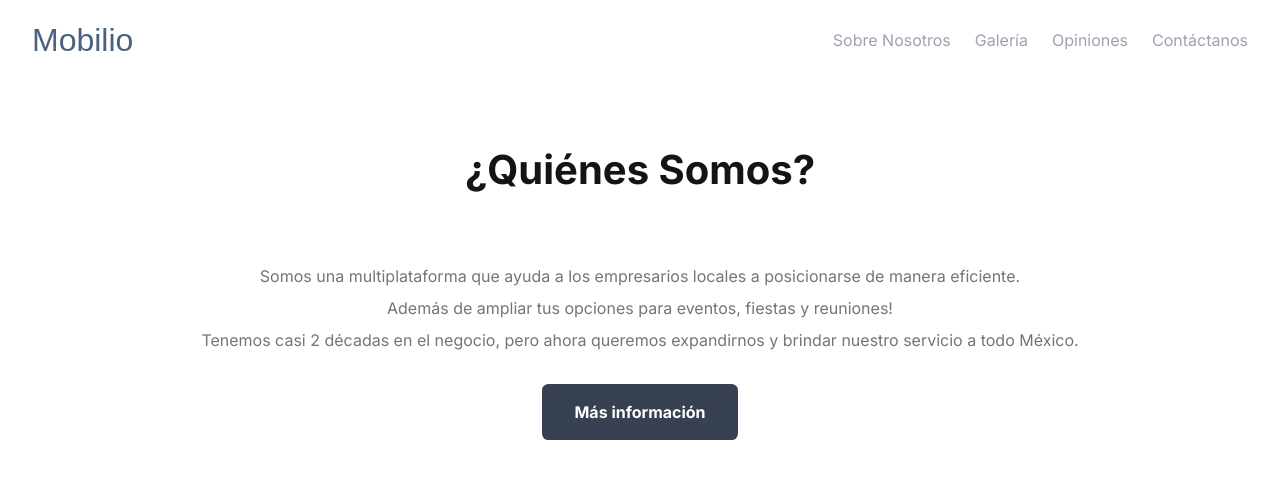
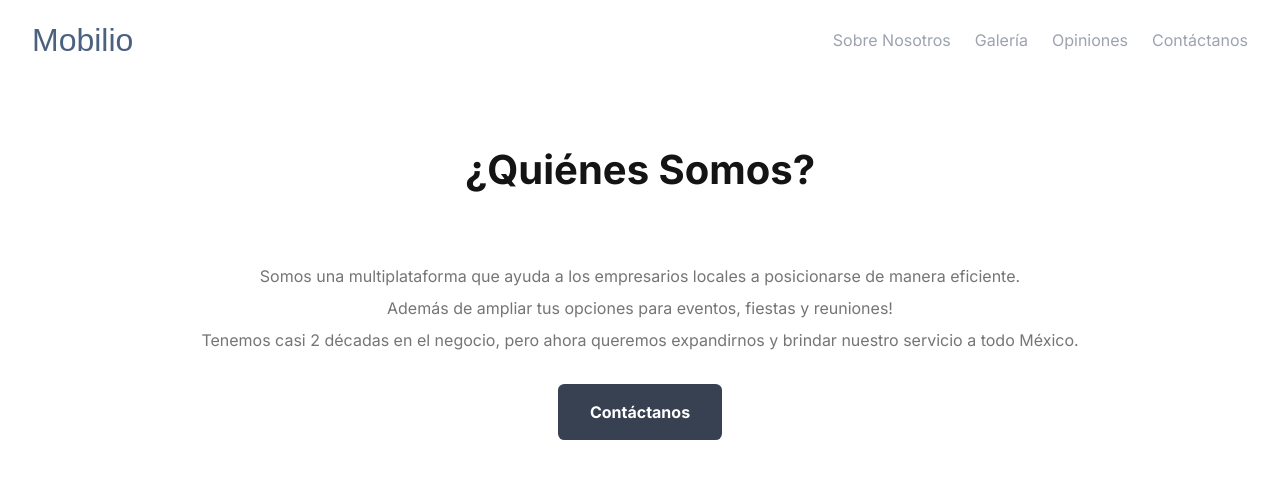
Before and after one commit to Rafael-Anguiano/Mobilio, a Next.js app: page /AboutUs in a window 1280 px wide. Shown: the top 478 px of the page. Built offline with nearby package versions, Linux system fonts and the light colour scheme; a web font is replaced by a local one.

Commit message:
Redirecting to contact

```diff
--- a/app/AboutUs/page.tsx
+++ b/app/AboutUs/page.tsx
@@ -8,7 +8,7 @@ const Page = () => {
             <p>Además de ampliar tus opciones para eventos, fiestas y reuniones!</p>
             <p>Tenemos casi 2 décadas en el negocio, pero ahora queremos expandirnos y brindar nuestro servicio a todo México.</p>
         </div>
-        <button>Más información</button>
+        <Link href="/Contact" className="button">Contáctanos</Link>
     </section>
 }
 
--- a/app/Contact/page.tsx
+++ b/app/Contact/page.tsx
@@ -34,7 +34,7 @@ const Page = () => {
                 <label className="text-gray-500 font-light w-full text-start">Mensaje</label>
                 <input placeholder="Me gustaría cotizar y revisar opciones" type="text" className="w-full p-2 focus:outline-none border-b-2 focus:border-black " required/>
             </div>
-            <button type="submit" className="bg-gray-700 mt-8">Enviar</button>
+            <button type="submit" className="button bg-gray-700 mt-8">Enviar</button>
         </form>
     </section>
 }
--- a/app/Principal/page.tsx
+++ b/app/Principal/page.tsx
@@ -1,5 +1,6 @@
 import { Open_Sans } from "next/font/google";
 import Image from "next/image";
+import Link from "next/link";
 
 const openSans = Open_Sans({ subsets: ["latin"] });
 
@@ -8,7 +9,7 @@ const Page: React.FC = () => {
         <Image src="/images/principal.jpg" alt="Principal Image" width={3440} height={1440} unoptimized={true} priority className=" w-[98vw] h-[88vh] grayscale object-cover"/>
         <div className="text-white absolute t-[50%] text-center flex flex-col justify-center items-center">
             <h2 className={ openSans.className + " font-bold text-5xl md:text-7xl p-8"}>Mobilio</h2>
-            <button className="block p-3 sm:px-8 sm:p-4 ">Más información</button>
+            <Link href="/Contact" className="button block p-3 sm:px-8 sm:p-4 ">Contáctanos</Link>
         </div>
     </section>
 };
--- a/app/globals.css
+++ b/app/globals.css
@@ -70,7 +70,7 @@ p {
   color: #757575;
 }
 
-button {
+.button {
   padding-block:1rem;
   padding-inline: 2rem;
   background:#374151;
--- a/app/layout.tsx
+++ b/app/layout.tsx
@@ -8,9 +8,12 @@ const inter = Inter({ subsets: ["latin"] });
 export const metadata: Metadata = {
   title: "Mobilio",
   description: "Mobilio - Muebles a tu medida",
+  metadataBase: new URL('https://mobilio.vercel.app'),
+  alternates: {
+    canonical: '/',
+  },
   openGraph: {
-    title: 'Mobilio',
-    description: 'Mobilio - Muebles a tu medida',
+    images: './images/opengraph-image.jpg',
   },
 
 };
```
Also changed, not shown: public/images/opengraph-image.jpg (added).
